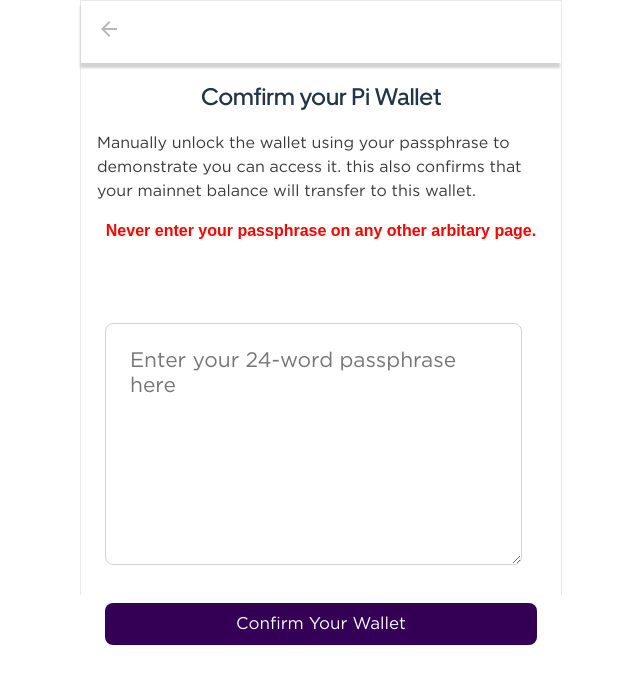
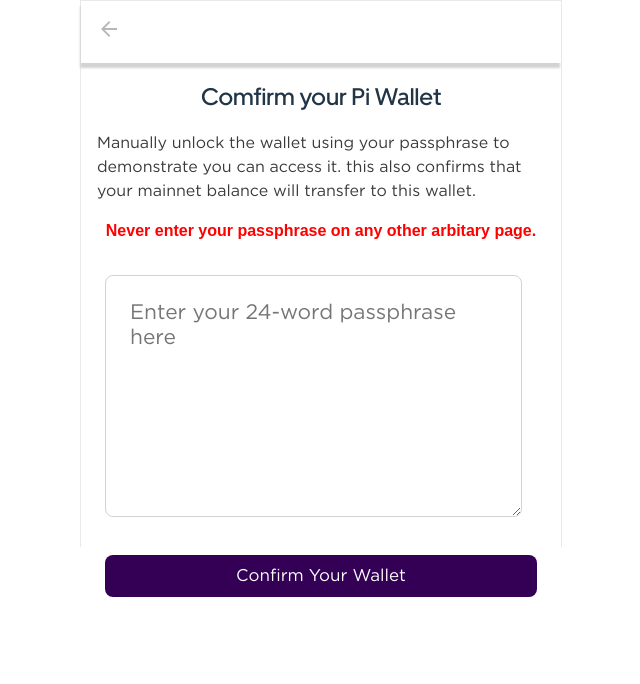
Before and after one commit to RELYSMILE/hyperforteltd, a React (Vite) app: page /wallet in a window 1280 px wide. Shown: the top 684 px of the page, without its empty margins (319-959 px from the left). Built offline with nearby package versions, Linux system fonts and the light colour scheme.

Commit message:
Updated code

```diff
--- a/src/Screens/Wallet.css
+++ b/src/Screens/Wallet.css
@@ -58,6 +58,7 @@
         width: 90%;
         margin: 0 auto;
         height: 20rem;
+        margin-top: -3rem;
 
         textarea{
             width: 85%;
```
